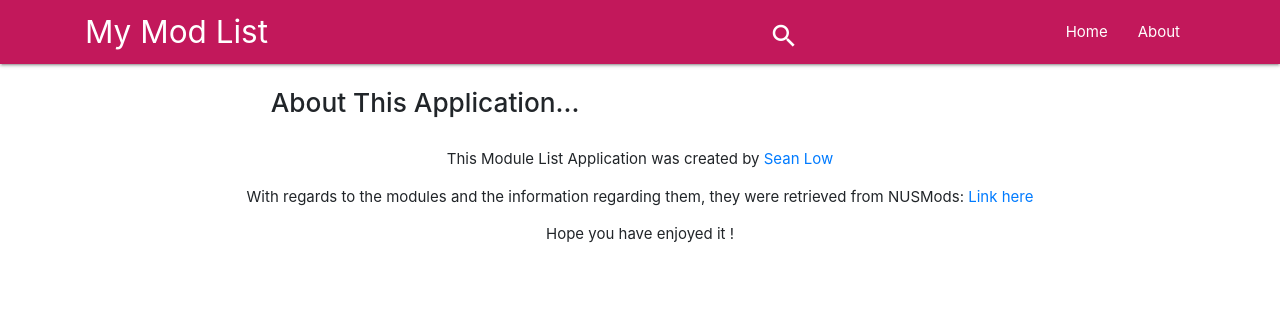
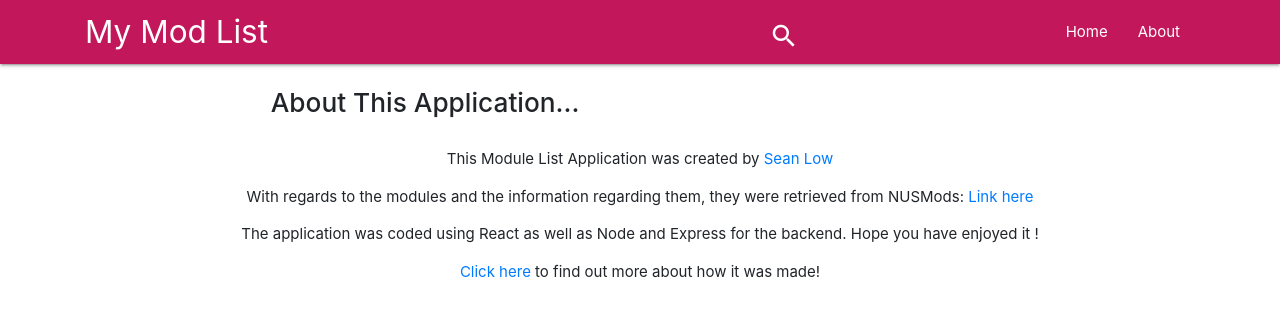
Before and after one commit to seanlowcy77/My-Module-List, a React (Create React App) app in the folder client/: page /about in a window 1280 px wide. Shown: the top 316 px of the page. Built offline with nearby package versions, Linux system fonts and the light colour scheme; no server answers.

Commit message:
Add more details about github repot

```diff
--- a/client/src/components/About.js
+++ b/client/src/components/About.js
@@ -11,7 +11,8 @@ const About = () => {
             <p>This Module List Application was created by <a href = "https://github.com/seanlowcy77">Sean Low</a></p>
             <p>With regards to the modules and the information regarding them, they were retrieved from NUSMods:
             <a href = "https://api.nusmods.com/v2/"> Link here</a></p>
-            <p> Hope you have enjoyed it ! </p>
+            <p> The application was coded using React as well as Node and Express for the backend. Hope you have enjoyed it ! </p>
+            <p> <a href = "https://github.com/seanlowcy77/My-Module-List/tree/master/client"> Click here </a> to find out more about how it was made!</p>
             </div>
         </div>
     );
```
